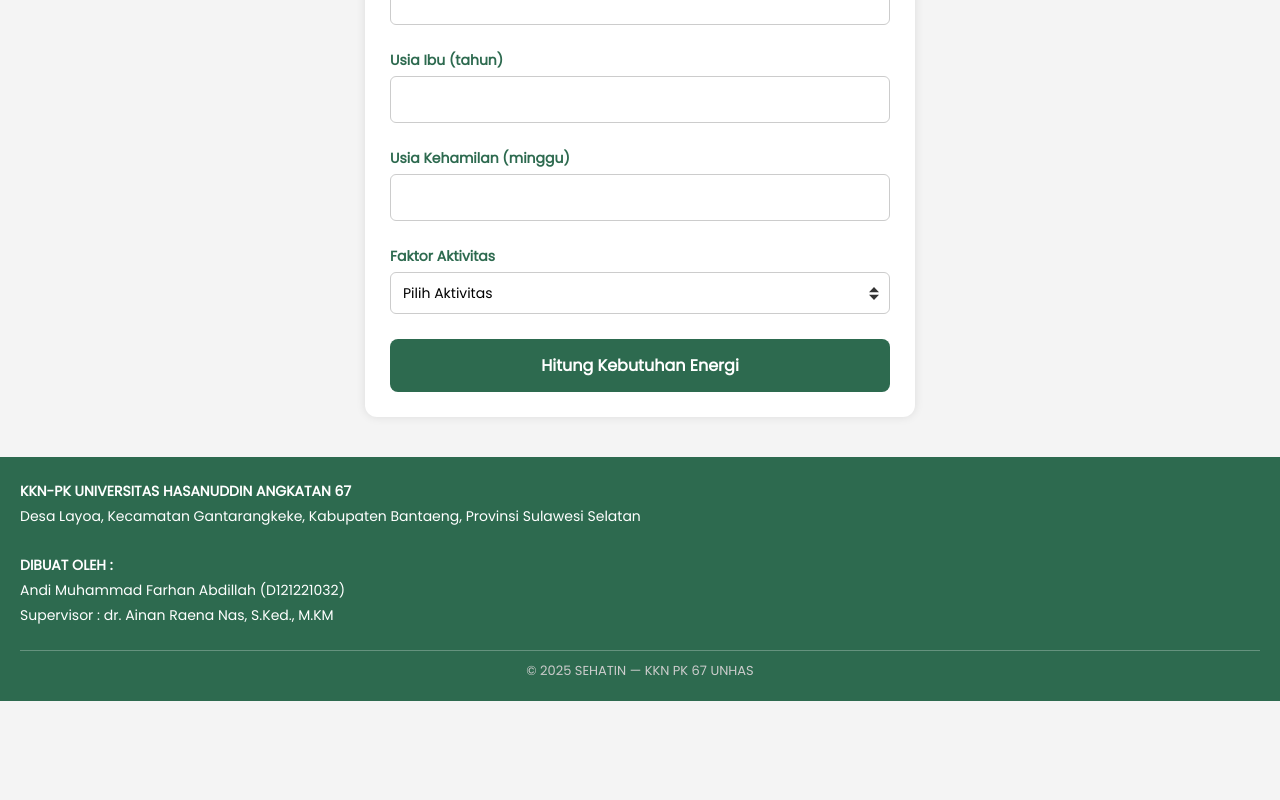
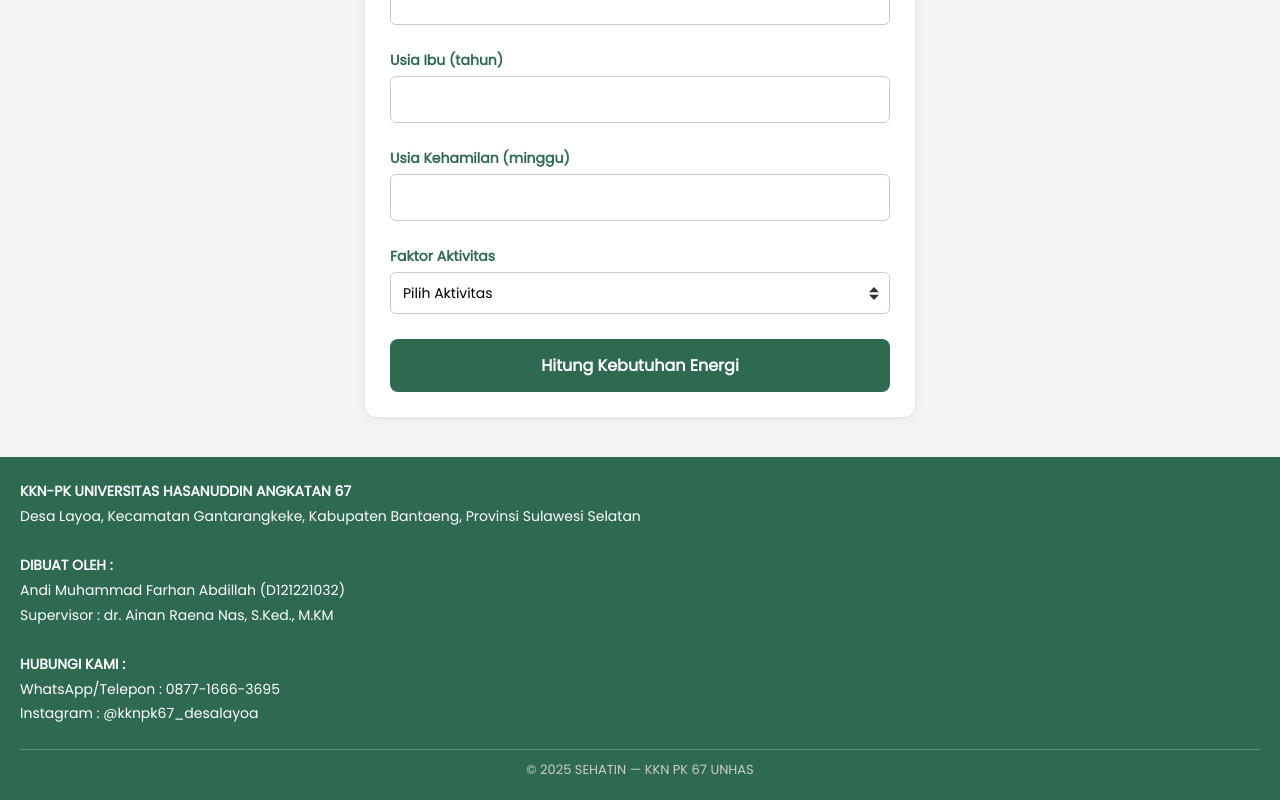
Before and after one commit to lokithemischiefgod/SEHATIN-App, a React (Vite) app: page / in a window 1280 px wide. Shown: the part 533-1333 px from the top of the page. Before the commit the page ends 1234 px from the top, so only its background shows below. Built offline with nearby package versions, Linux system fonts and the light colour scheme.

Commit message:
footer - add contact info

```diff
--- a/src/components/Footer.css
+++ b/src/components/Footer.css
@@ -17,6 +17,11 @@
     line-height: 1.4;
 }
 
+.footer-contact p {
+    margin: 5px 0;
+    line-height: 1.4;
+}
+
 .footer-bottom {
     margin-top: 20px;
     border-top: 1px solid #ffffff44;
--- a/src/components/Footer.jsx
+++ b/src/components/Footer.jsx
@@ -15,6 +15,11 @@ function Footer() {
           <p>Supervisor : dr. Ainan Raena Nas, S.Ked., M.KM</p>
         </div>
 
+        <div className="footer-contact">
+          <p><strong>HUBUNGI KAMI :</strong></p>
+          <p>WhatsApp/Telepon : 0877-1666-3695</p>
+          <p>Instagram : @kknpk67_desalayoa</p>
+        </div>
       </div>
 
       <div className="footer-bottom">
```
